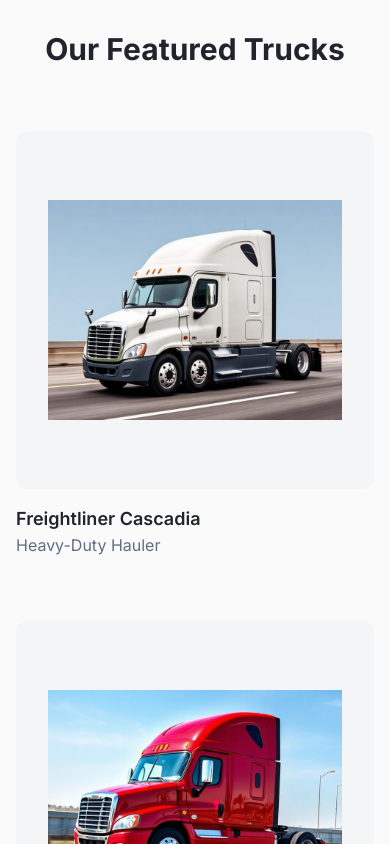
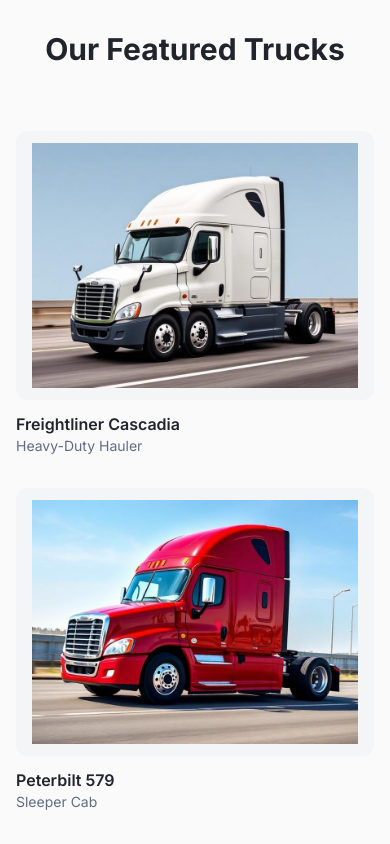
Before and after one commit to Unendingmould/driveon-rentals, a React (Vite) app: page / in a window 390 px wide. Shown: the part 5040-5884 px from the top of the page. Built offline with nearby package versions, Linux system fonts and the light colour scheme.

Commit message:
Optimize product cards for mobile

```diff
--- a/src/components/FeaturedTrucks.tsx
+++ b/src/components/FeaturedTrucks.tsx
@@ -85,22 +85,22 @@ export default function FeaturedTrucks() {
             </h2>
           </div>
 
-          <div className="grid md:grid-cols-2 lg:grid-cols-3 gap-x-8 gap-y-16">
+          <div className="grid grid-cols-1 md:grid-cols-2 lg:grid-cols-3 gap-x-6 gap-y-8 md:gap-x-8 md:gap-y-16">
             {trucks.map((truck) => (
               <div key={truck.id} className="group cursor-pointer" onClick={() => setSelectedTruck(truck)}>
-                <div className="relative bg-muted/50 rounded-lg p-8 mb-4 aspect-square flex items-center justify-center overflow-hidden">
+                <div className="relative bg-muted/50 rounded-lg p-4 md:p-8 mb-3 md:mb-4 aspect-[4/3] md:aspect-square flex items-center justify-center overflow-hidden">
                   <img
                     src={truck.images[0]} // Show the first image
                     alt={truck.model}
                     className="w-full h-auto object-contain group-hover:scale-105 transition-transform duration-300"
                   />
-                  <div className="absolute top-4 right-4 h-10 w-10 bg-primary rounded-full flex items-center justify-center opacity-0 group-hover:opacity-100 transition-opacity duration-300">
-                    <ArrowUpRight className="h-6 w-6 text-primary-foreground" />
+                  <div className="absolute top-3 right-3 md:top-4 md:right-4 h-8 w-8 md:h-10 md:w-10 bg-primary rounded-full flex items-center justify-center opacity-0 group-hover:opacity-100 transition-opacity duration-300">
+                    <ArrowUpRight className="h-4 w-4 md:h-6 md:w-6 text-primary-foreground" />
                   </div>
                 </div>
                 <div>
-                  <h3 className="text-lg font-semibold text-foreground">{truck.model}</h3>
-                  <p className="text-muted-foreground">{truck.subtitle}</p>
+                  <h3 className="text-base md:text-lg font-semibold text-foreground">{truck.model}</h3>
+                  <p className="text-sm md:text-base text-muted-foreground">{truck.subtitle}</p>
                 </div>
               </div>
             ))}
```
